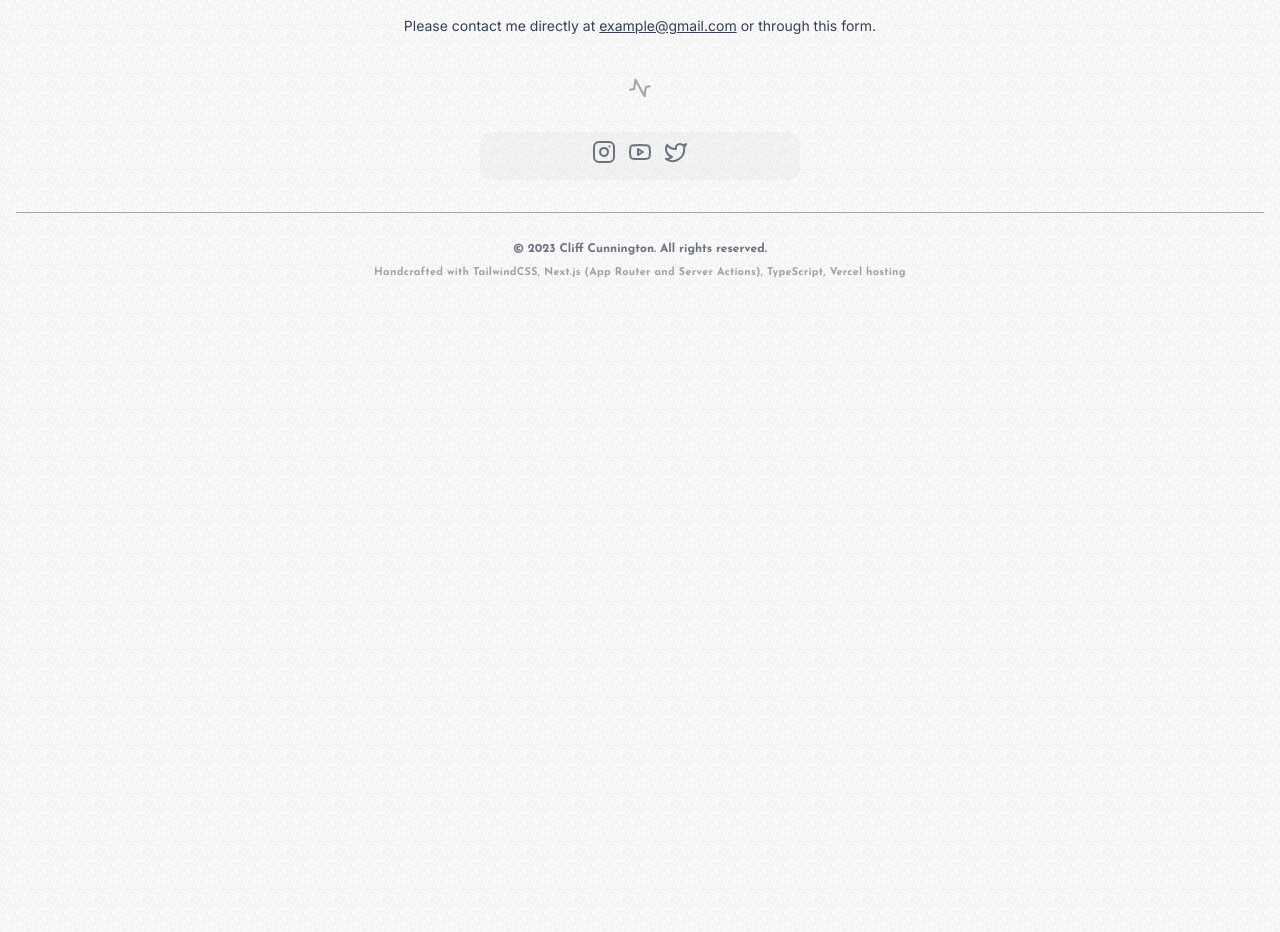
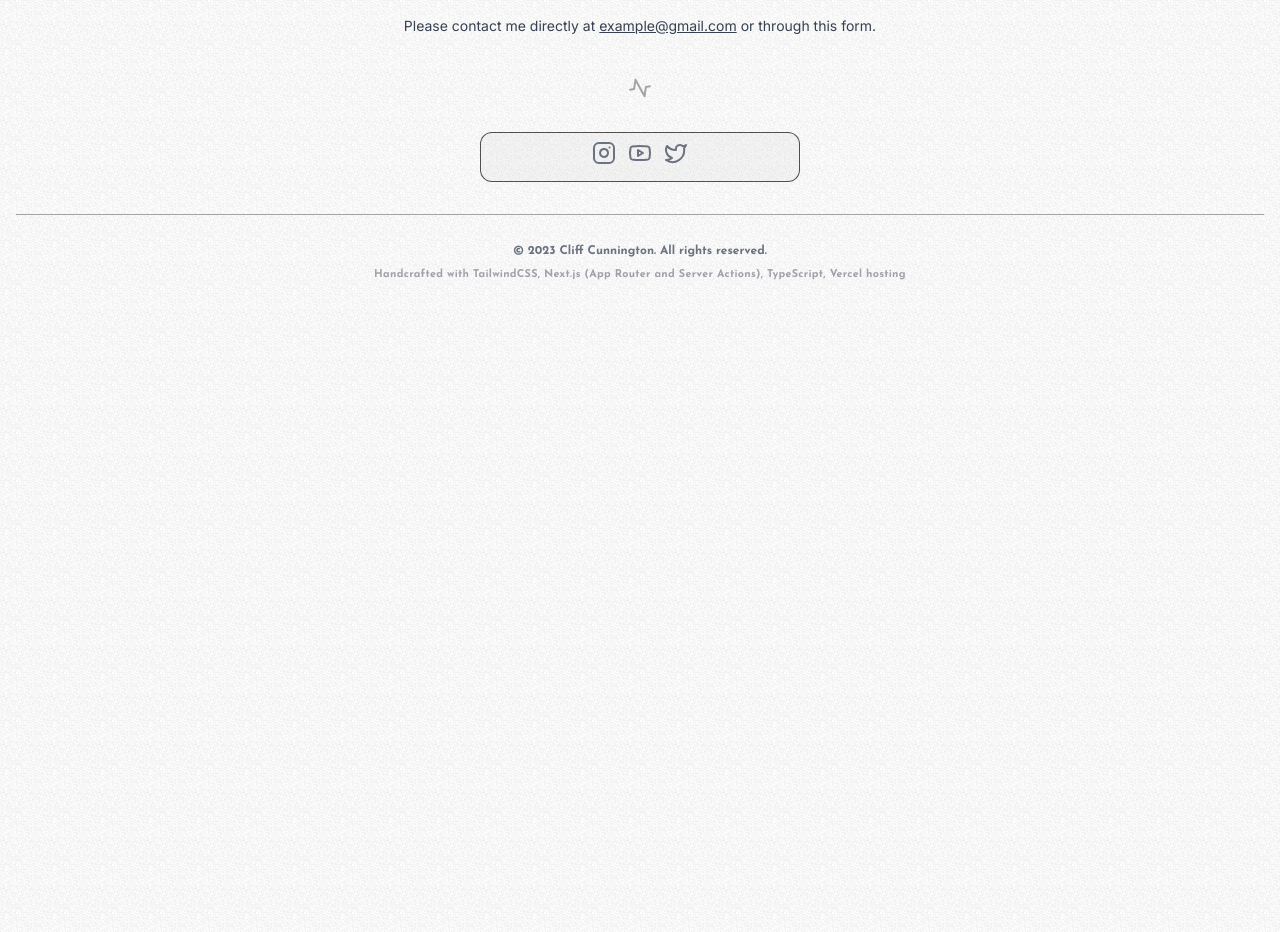
Before and after one commit to cliffrc/a.cliffrc.nl, a Next.js app: page / in a window 1280 px wide. Shown: the part 2600-3532 px from the top of the page. Built offline with nearby package versions, Linux system fonts and the light colour scheme.

Commit message:
Fixed typos in Footer

```diff
--- a/src/components/Footer.tsx
+++ b/src/components/Footer.tsx
@@ -7,10 +7,10 @@ const Footer = () => {
   return (
     <footer className="mb-10 mt-10 px-4 text-center text-gray-500">
       <ActivityIcon className="divIcon2 mx-auto" />
-      <div className="mx-auto mb-8 mt-8 flex max-w-xs flex-col items-center rounded-xl bg-zinc-300/20 py-12 pb-4 pt-2">
+      <div className="border-1 mx-auto mb-8 mt-8 flex max-w-xs flex-col items-center rounded-xl border border-foreground/70 bg-zinc-300/20 py-12 pb-4 pt-2">
         <ul className="flex flex-row justify-center gap-3">
           <li className="">
-            <a href="https://instgram.com/cliffrcNL">
+            <a href="https://instagram.com/cliffrcNL">
               <Instagram />
             </a>
           </li>
@@ -20,7 +20,7 @@ const Footer = () => {
             </a>
           </li>
           <li className="">
-            <a href="https://twitter.com/10strata">
+            <a href="https://twitter.com/cliffrc">
               <Twitter />
             </a>
           </li>
```
